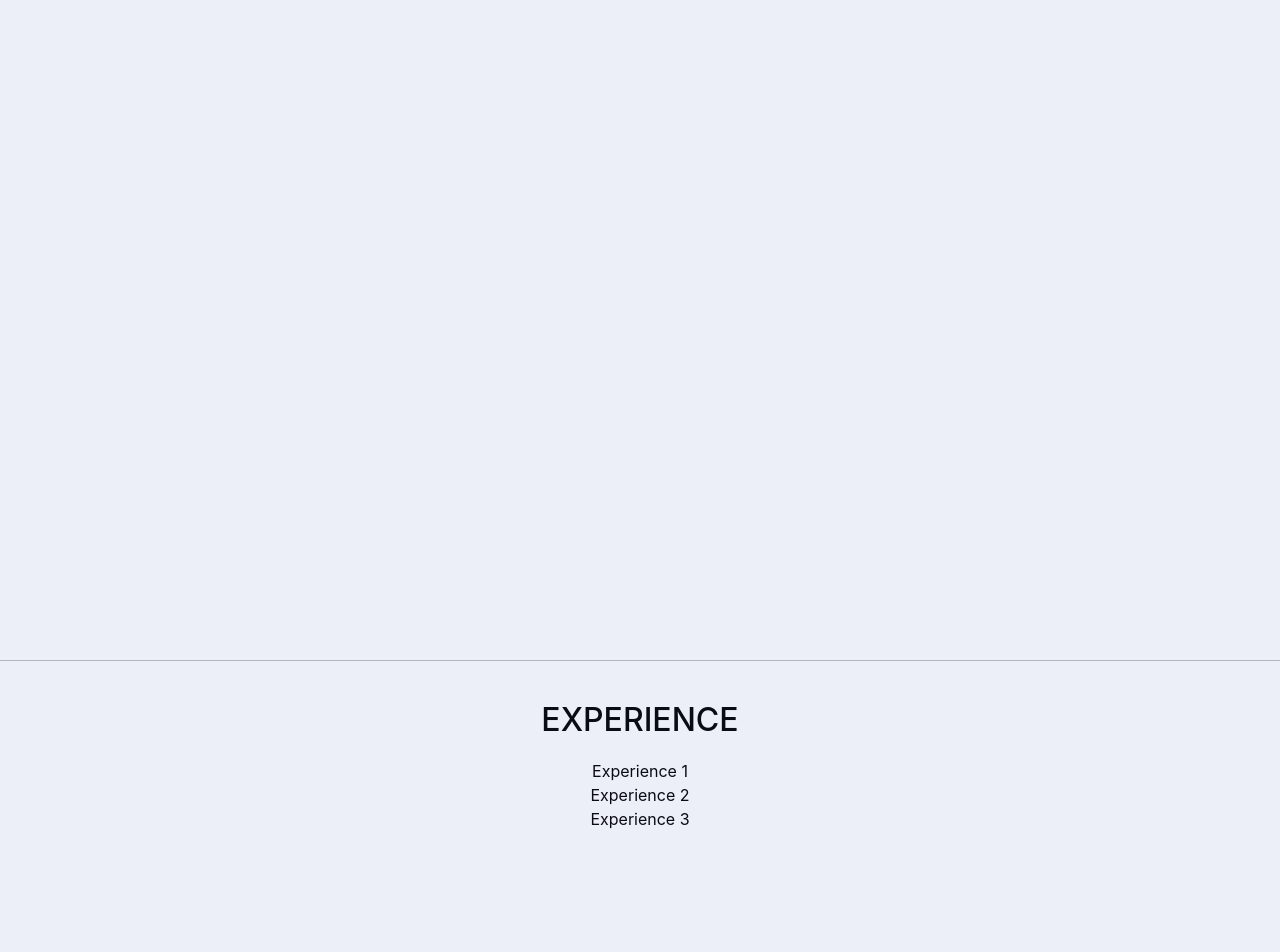
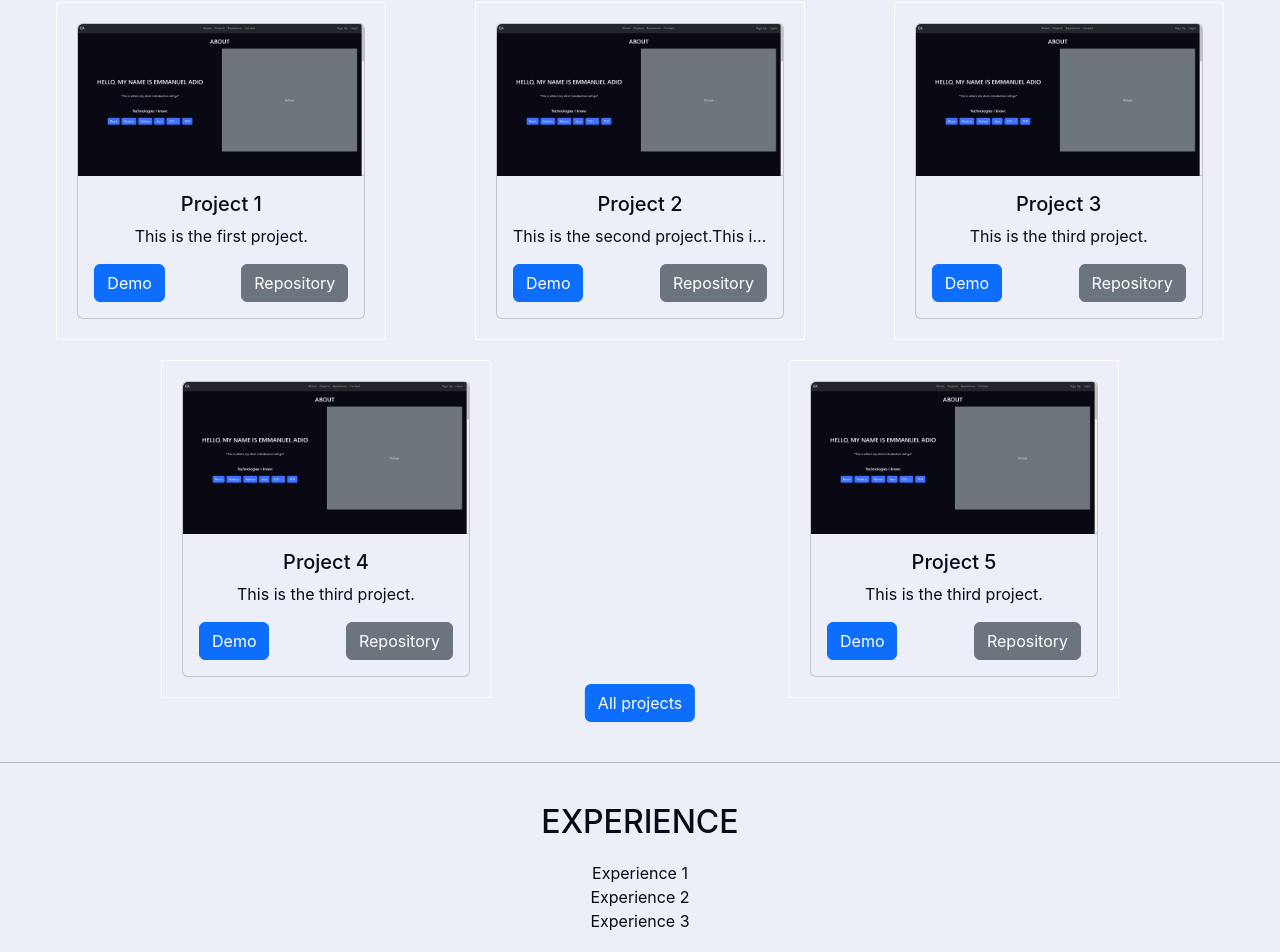
Before and after one commit to EmmanuelAdio/EmmanuelAdio.github.io, a React (Create React App) app in the folder portfolio/: page / in a window 1280 px wide. Shown: the part 957-1909 px from the top of the page. Built offline with nearby package versions, Linux system fonts and the light colour scheme.

Commit message:
Project screen pretty much complete
need to finish experience page then clean up the rest of the code with actual code and effects if you can

```diff
--- a/portfolio/package.json
+++ b/portfolio/package.json
@@ -10,6 +10,7 @@
     "@types/react-dom": "^18.3.0",
     "bootstrap": "^5.3.3",
     "react": "^18.3.1",
+    "react-bootstrap": "^2.10.4",
     "react-dom": "^18.3.1",
     "react-icons": "^5.2.1",
     "react-scripts": "^5.0.1",
--- a/portfolio/src/components/NavBar.tsx
+++ b/portfolio/src/components/NavBar.tsx
@@ -20,7 +20,7 @@ export default function NavBar() {
         <>
         <nav className="navbar navbar-expand-lg navbar-dark bg-dark ">
           <div className="container-fluid">
-            <a className="navbar-brand" href="#">**EMANLOGO**</a>
+            <a className="navbar-brand" href="#">EA</a>
 
             {/* This is the toggles nav bar button then the screen shrinks */}
             <button
@@ -35,7 +35,7 @@ export default function NavBar() {
               <span className="navbar-toggler-icon"></span>
             </button>
 
-            <div className="collapse navbar-collapse" id="navbarNav" style={{paddingLeft : "200px"}}>
+            <div className="collapse navbar-collapse" id="navbarNav" style={{paddingLeft : "400px"}}>
               <ul className="navbar-nav mx-auto ">
                 <li className="nav-item active">
                   <a className="nav-link" href="#">About</a>
--- a/portfolio/src/components/ProjectCard.tsx
+++ b/portfolio/src/components/ProjectCard.tsx
@@ -1,9 +1,40 @@
-import React from "react";
+import React, { ReactElement } from "react";
+
+import Card from 'react-bootstrap/Card';
+import Button from "./Button";
+
+// import Button from 'react-bootstrap/Button';
+// import Card from 'react-bootstrap/Card';
 
 
-function ProjectCard(){
+interface Props {
+    title: string;
+    description : string;
+    demo? : string;
+    repo :string;
+    image? : string;
+  }
+
+function ProjectCard(prop : Props){
     return (
-        <h1>This is a Card</h1>
+        <>
+        <Card style={{ width: '18rem' , height: '100%' }}>
+
+        {prop.image && <Card.Img variant="top" src={prop.image} alt={prop.title}></Card.Img>}
+
+
+        <Card.Body className = "card-body">
+            <Card.Title>{prop.title}</Card.Title>
+            <Card.Text className = "card-description">{prop.description}</Card.Text>
+
+            <div className = "d-flex justify-content-between">
+                <a href={prop.demo} className="me-2"><button className="btn btn-primary" >Demo</button></a>
+                <a href={prop.repo}><button className="btn btn-secondary" >Repository</button></a>
+            </div>
+
+        </Card.Body>
+        </Card>
+        </>
     );
 }
 
--- a/portfolio/src/components/ProjectList.tsx
+++ b/portfolio/src/components/ProjectList.tsx
@@ -1,22 +1,40 @@
 import React from "react";
 import { Fragment } from "react";
+import ProjectCard from "./ProjectCard";
+
+import Col from "react-bootstrap/Col";
+import Row from "react-bootstrap/Row";
+
+
+interface Project {
+  id: string;
+  title: string;
+  description: string;
+  demo?: string;
+  repo: string;
+  image? : string;
+}
 
 interface Props {
-  projects: string[];
-  heading: string;
+  projects: Project[];
 }
 
-function ProjectList({projects, heading} : Props) {
+function ProjectList({ projects }: Props) {
   return (
     <>
-      <h1>{heading}</h1>
-      <ul>
+      <Row xs={1} md={3} className="g-4">
         {projects.map((project, index) => (
-          <li className="projectCard" key={index}>
-            {project}
-          </li>
+          <Col className="project-card" key={index}>
+            <ProjectCard
+              title={project.title}
+              description={project.description}
+              demo={project.demo}
+              repo={project.repo}
+              image={"/assets/PracticePic.jpg"}
+            ></ProjectCard>
+          </Col>
         ))}
-      </ul>
+      </Row>
     </>
   );
 }
--- a/portfolio/src/components/Projects.tsx
+++ b/portfolio/src/components/Projects.tsx
@@ -11,16 +11,73 @@ interface Props{
     text : string;
 }
 
+interface Project {
+  id: string;
+  title: string;
+  description: string;
+  demo?: string;
+  repo: string;
+  image?: string;
+}
+
+
+// Define a list of project objects
+const projects: Project[] = [
+  {
+    id: "1",
+    title: "Project 1",
+    description: "This is the first project.",
+    demo: "https://example.com/demo1",
+    repo: "https://example.com/repo1",
+  },
+  {
+    id: "2",
+    title: "Project 2",
+    description: "This is the second project.This is the second project.This is the second project.This is the second project.This is the second project.This is the second project.This is the second project.This is the second project.This is the second project.This is the second project.This is the second project.This is the second project.This is the second project.This is the second project.This is the second project.This is the second project.This is the second project.This is the second project.This is the second project.",
+    demo: "https://example.com/demo2",
+    repo: "https://example.com/repo2",
+  },
+  {
+    id: "3",
+    title: "Project 3",
+    description: "This is the third project.",
+    demo: "https://example.com/demo2",
+    repo: "https://example.com/repo2",
+  },
+  {
+    id: "4",
+    title: "Project 4",
+    description: "This is the third project.",
+    demo: "https://example.com/demo2",
+    repo: "https://example.com/repo2",
+  },
+  {
+    id: "5",
+    title: "Project 5",
+    description: "This is the third project.",
+    demo: "https://example.com/demo2",
+    repo: "https://example.com/repo2",
+  },
+
+
+  // Add more projects as needed
+];
+
+
 
 export default function Projects(){
-  let Projects = ["Project 1", "Projects 2"];
+  //let Projects = ["Project 1", "Projects 2", "Project 3", "Project 4", "Project 5", "Project 6"];
 
   return (
       <>
-      <div className="page container-fluid p-4">
+      <div className="page container-fluid p-4 position-relative">
       <h2>PROJECTS</h2>
+      <br />
+        <ProjectList projects={projects}></ProjectList>
 
+        <button id = "all-projects-btn" className="btn btn-primary all-projects-btn">All projects</button>
       </div>
+
       <PageLine></PageLine>
       </>
     );
--- a/portfolio/src/index.css
+++ b/portfolio/src/index.css
@@ -96,3 +96,45 @@ h1 {
   gap: 10px; /* Space between the buttons */
   width: 100%;
 }
+
+/* Project CSS */
+.project-card{
+  width: auto;
+  margin: auto;
+  margin-top: 20px;
+  border: 1px solid white;
+  transition: all 0.3s ease;
+  padding : 20px
+}
+
+.project-card:hover {
+  border-color: #007bff; /* Change border color on hover */
+  box-shadow: 0 4px 8px rgba(0, 0, 0, 0.2); /* Add shadow on hover */
+  transform: translateY(-5px); /* Slight move up effect */
+}
+
+.card-description {
+  max-height: 4.5rem; /* Limit the description height */
+  overflow: hidden; /* Hide overflow text */
+  text-overflow: ellipsis; /* Add ellipsis for overflow text */
+  white-space: nowrap; /* Prevent wrapping */
+}
+
+.card-body {
+  display: flex;
+  flex-direction: column;
+  justify-content: space-between;
+  height: 100%;
+}
+
+.position-relative {
+  position: relative;
+}
+
+.all-projects-btn {
+  position: absolute;
+  bottom: 0; /* Align to the bottom of the container */
+  left: 50%;
+  transform: translateX(-50%);
+
+}
```
Also changed, not shown: portfolio/public/assets/PracticePic.jpg (added), 1 other file (tests, documents, lock files or other folders).
